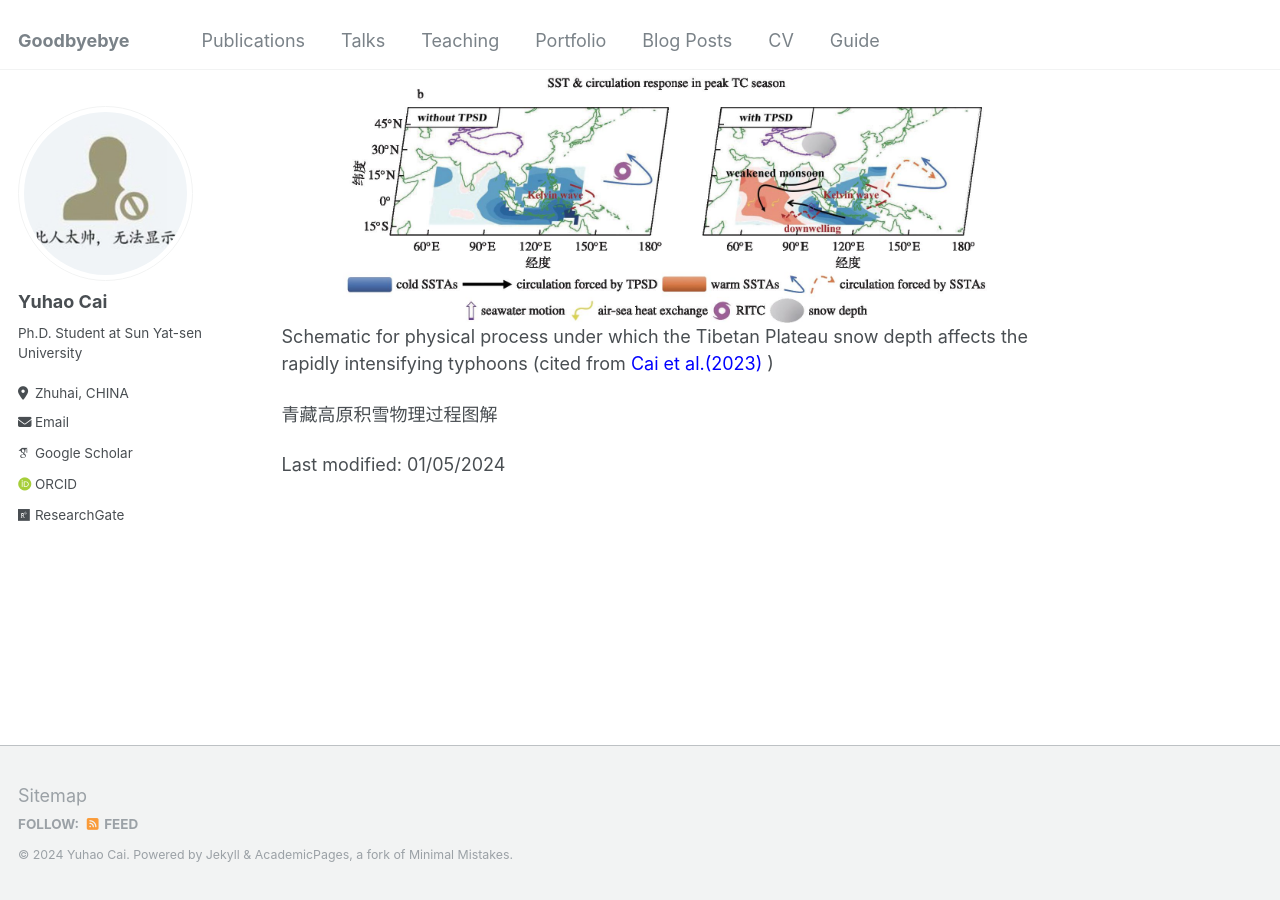
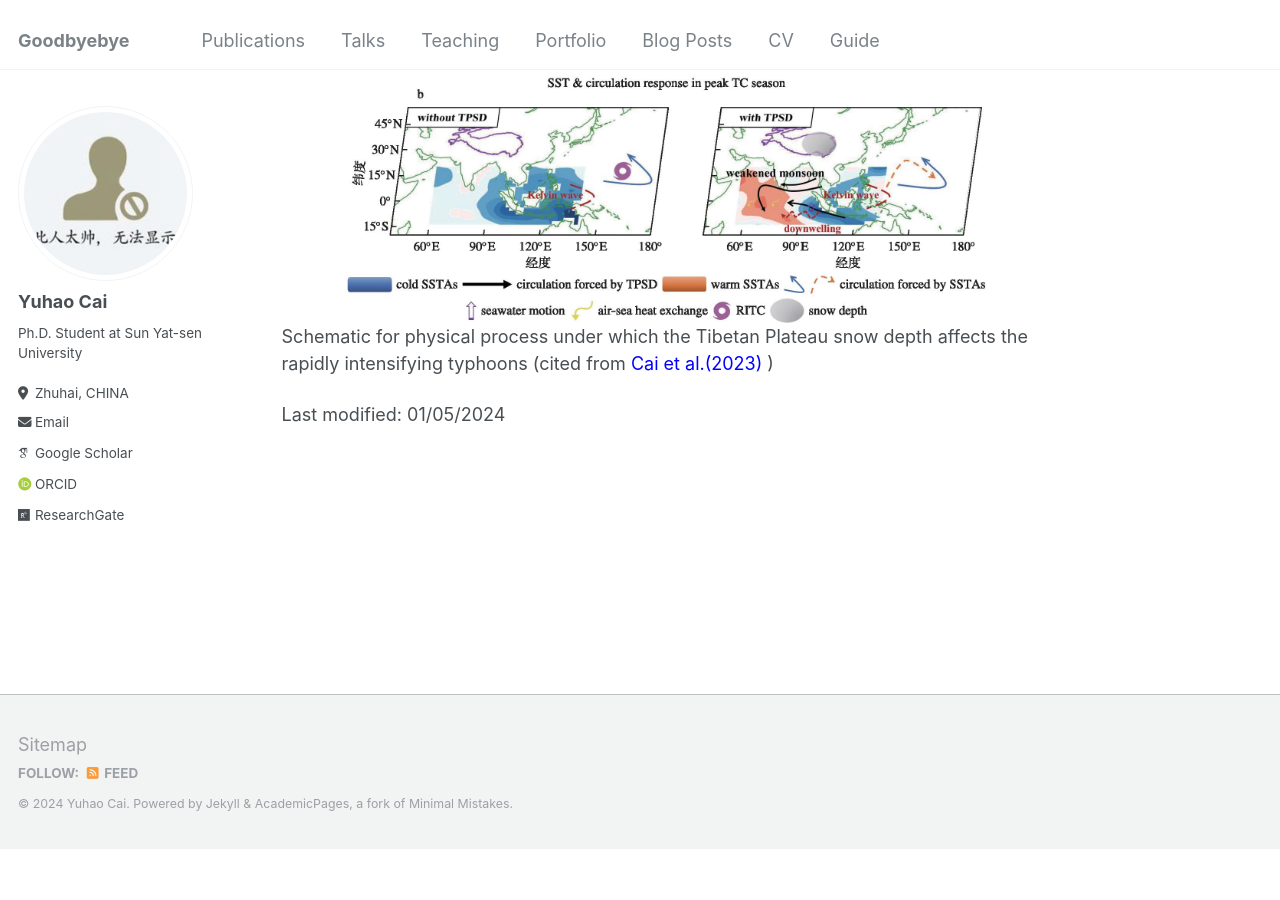
Before and after one commit to caiyh63/caiyh63.github.io, a Jekyll site: the page built from _pages/about.md, in a window 1280 px wide and 900 px high, scrolled down 641 px. Built offline with Jekyll 4.4.1, drawn with Linux system fonts in a browser that asks for light colours; some web fonts are replaced; after the commit the page ends 1491 px from its top, so only the background shows below that.

Commit message:
Update about.md

```diff
--- a/_pages/about.md
+++ b/_pages/about.md
@@ -17,8 +17,6 @@ redirect_from:
 Schematic for physical process under which the Tibetan Plateau snow depth affects the rapidly intensifying typhoons (cited from <font color=Blue>Cai et al.(2023)</font> )
 
 
-
-青藏高原积雪物理过程图解
 
 
 Last modified: 01/05/2024
```
